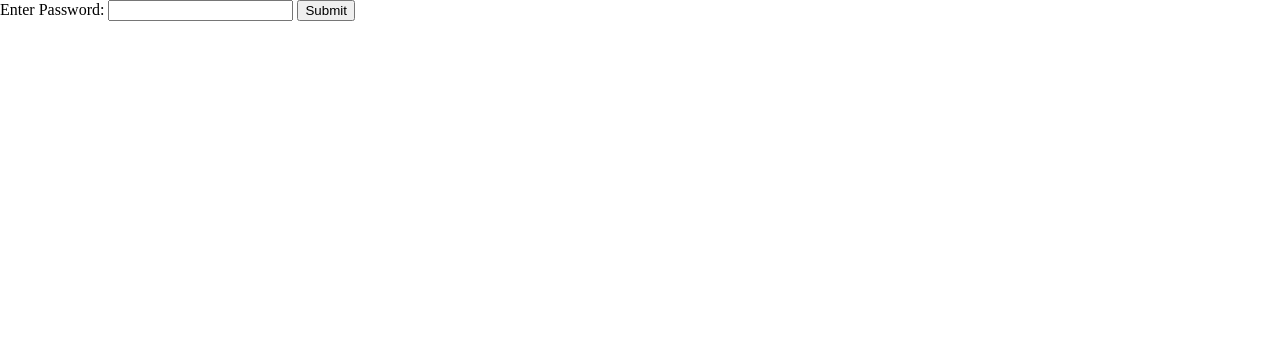
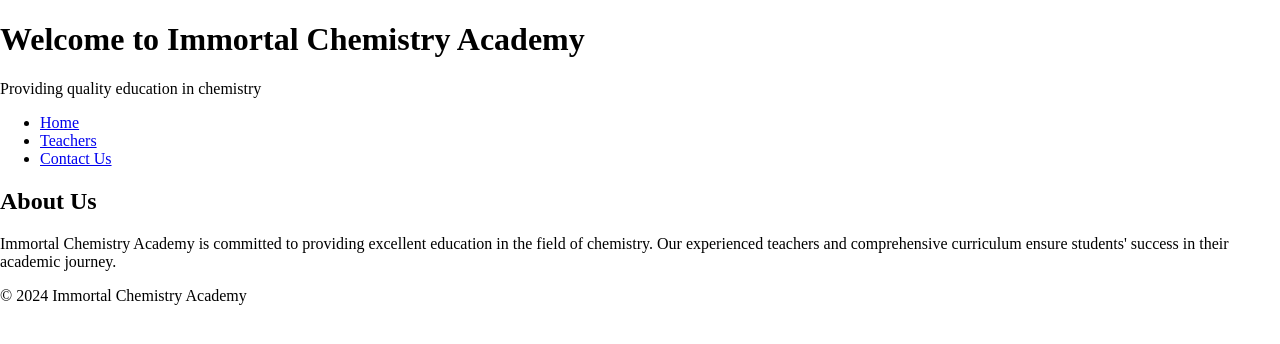
Before and after one commit to anshuls987/Demo1, a plain HTML site: page index.html in a window 1280 px wide. Drawn offline with Linux system fonts and the light colour scheme.

Commit message:
Update index.html

```diff
--- a/index.html
+++ b/index.html
@@ -3,20 +3,32 @@
 <head>
     <meta charset="UTF-8">
     <meta name="viewport" content="width=device-width, initial-scale=1.0">
-    <title>Password-Protected Document Viewer</title>
+    <title>Immortal Chemistry Academy</title>
     <link rel="stylesheet" href="styles.css">
 </head>
 <body>
+    <header>
+        <h1>Welcome to Immortal Chemistry Academy</h1>
+        <p>Providing quality education in chemistry</p>
+    </header>
 
-    <div class="container">
-        <div id="passwordForm" class="password-form">
-            <label for="password">Enter Password:</label>
-            <input type="password" id="password" name="password">
-            <button onclick="submitPassword()">Submit</button>
-        </div>
-        <iframe id="documentFrame" src="" frameborder="0"></iframe>
-    </div>
+    <nav>
+        <ul>
+            <li><a href="index.html">Home</a></li>
+            <li><a href="teachers.html">Teachers</a></li>
+            <li><a href="contact.html">Contact Us</a></li>
+        </ul>
+    </nav>
 
-    <script src="scripts.js"></script>
+    <main>
+        <section>
+            <h2>About Us</h2>
+            <p>Immortal Chemistry Academy is committed to providing excellent education in the field of chemistry. Our experienced teachers and comprehensive curriculum ensure students' success in their academic journey.</p>
+        </section>
+    </main>
+
+    <footer>
+        <p>&copy; 2024 Immortal Chemistry Academy</p>
+    </footer>
 </body>
 </html>
```
